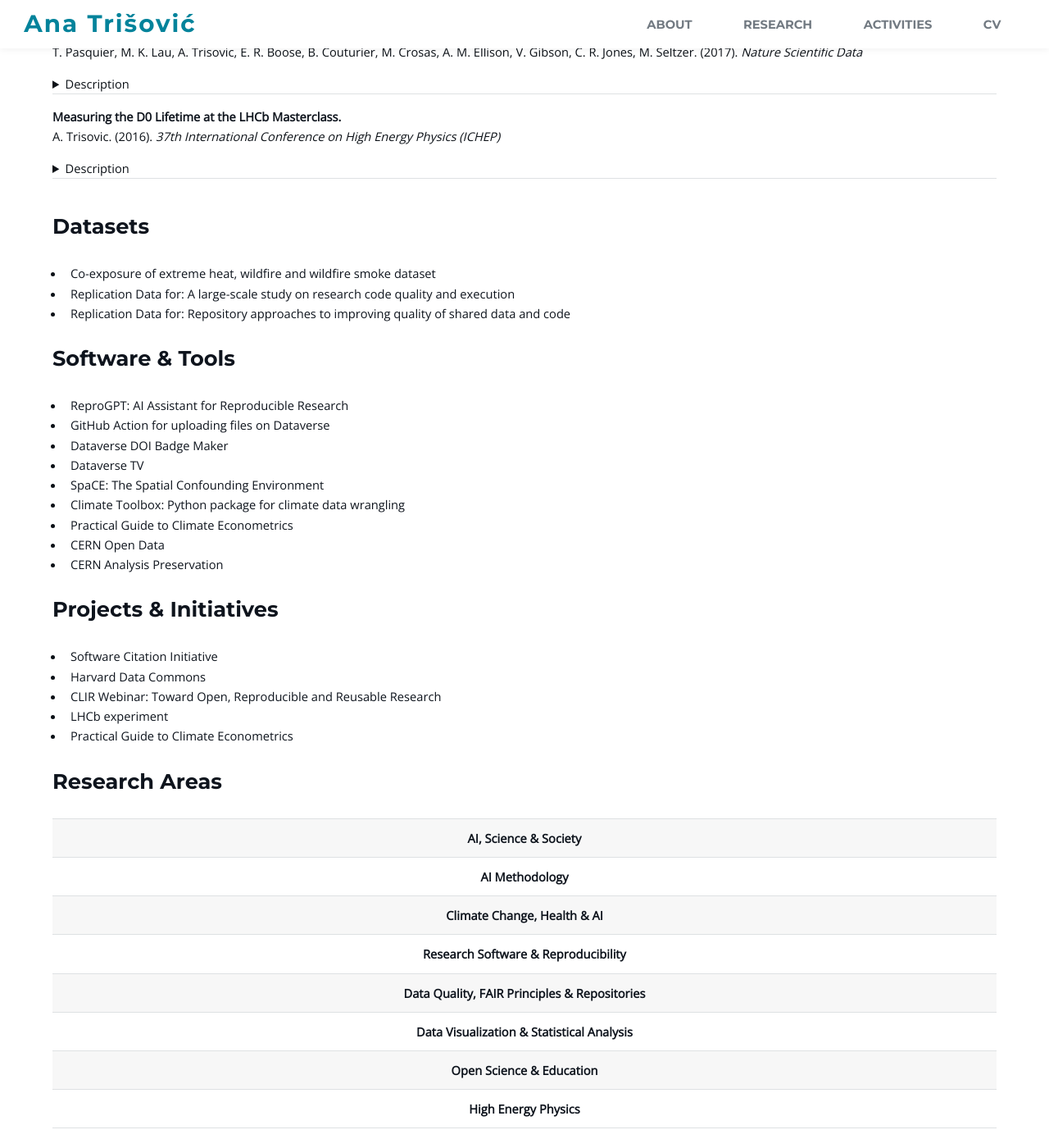
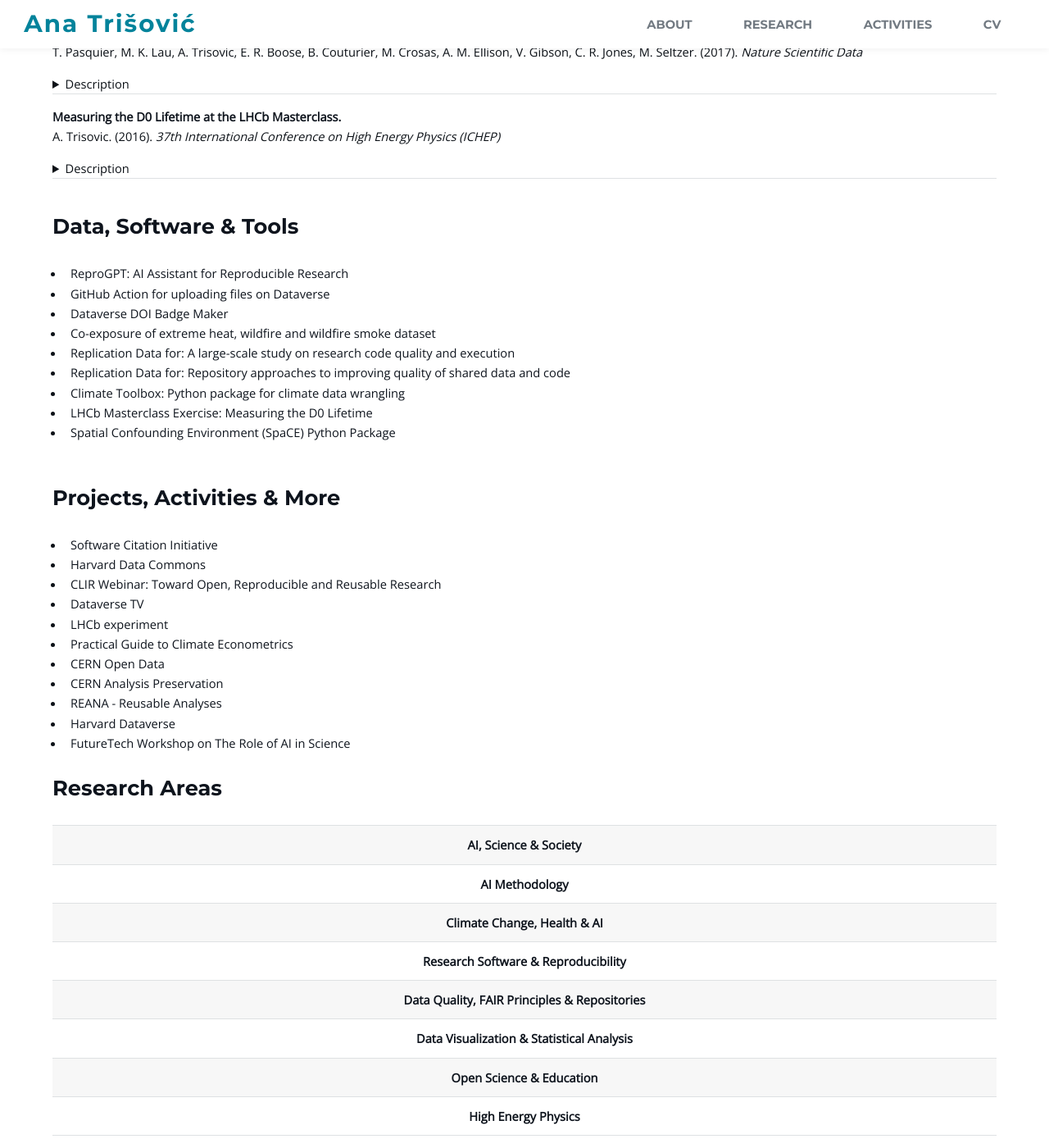
Before and after one commit to atrisovic/anatrisovic.github.io, a Jekyll site: the page built from area.html, in a window 1280 px wide and 1400 px high, scrolled down 3439 px. Shown: the whole window at 82% size. Built offline with Jekyll 4.4.1, drawn with Linux system fonts in a browser that asks for light colours.

Commit message:
cosmetics

```diff
--- a/_data/resources.yml
+++ b/_data/resources.yml
@@ -30,15 +30,9 @@
   name: Dataverse DOI Badge Maker
   url: https://atrisovic.github.io/dataverse-badge/
 - id: 7
-  type: software
+  type: project
   name: Dataverse TV
   url: https://iqss.github.io/dataverse-tv/
-- id:
-  - 4
-  - 3
-  type: software
-  name: "SpaCE: The Spatial Confounding Environment"
-  url: https://github.com/NSAPH-Projects/space
 - id:
   - 4
   type: dataset
@@ -60,10 +54,6 @@
   type: software
   name: "Climate Toolbox: Python package for climate data wrangling"
   url: https://github.com/ClimateImpactLab/climate_toolbox
-- id: 4
-  type: software
-  name: Practical Guide to Climate Econometrics
-  url: https://climateestimate.net
 - id: 8
   type: project
   name: LHCb experiment
@@ -77,12 +67,39 @@
 - id:
   - 8
   - 7
-  type: software
+  type: project
   name: CERN Open Data
   url: http://opendata.cern.ch
 - id:
   - 8
   - 6
-  type: software
+  type: project
   name: CERN Analysis Preservation
   url: https://analysispreservation.cern.ch
+- id:
+  - 8
+  - 6
+  type: project
+  name: REANA - Reusable Analyses
+  url: https://reanahub.io
+- id:
+  - 8
+  - 10
+  type: software
+  name: "LHCb Masterclass Exercise: Measuring the D0 Lifetime"
+  url: https://lhcb-outreach.web.cern.ch/lhcbinternationalmasterclasses/d0-lifetime/
+- id:
+  - 9
+  - 4
+  - 3
+  type: software
+  url: https://github.com/NSAPH-Projects/space-data
+  name: "Spatial Confounding Environment (SpaCE) Python Package"
+- id: 7
+  type: project
+  url: "https://dataverse.harvard.edu"
+  name: Harvard Dataverse
+- id: 1
+  type: project
+  name: "FutureTech Workshop on The Role of AI in Science"
+  url: https://futuretech.mit.edu/workshop-on-the-role-of-ai-in-science
--- a/activities.html
+++ b/activities.html
@@ -10,7 +10,7 @@
 <div class="row 200%">
   <div class="12u">
     {% for presentation in site.data.teaching %}
-    <h3><a href="{{ presentation.link }}">{{ presentation.title }}</a></h3>
+    <strong><a href="{{ presentation.link }}">{{ presentation.title }}</a></strong>
     <p>{{ presentation.description }}</p>
     <div class="grayline"></div>
     {% endfor %}
@@ -23,7 +23,7 @@
 <div class="row 200%">
   <div class="12u">
     {% for presentation in site.data.talks %}
-    <h3><a href="{{ presentation.link }}">{{ presentation.title }}</a></h3>
+    <strong><a href="{{ presentation.link }}">{{ presentation.title }}</a></strong>
     <p>{{ presentation.description }}</p>
     <div class="grayline"></div>
     {% endfor %}
--- a/area.html
+++ b/area.html
@@ -30,10 +30,10 @@
 
 </br>
 
-<h2>Datasets</h2>
+<h2>Data, Software & Tools</h2>
 <ul id="resource-list">
   {% for entry in site.data.resources %}
-    {% if entry.type == "dataset" %}
+    {% if entry.type == "dataset" or entry.type == "software" %}
       <li data-ids="{{ entry.id | join: ',' }}">
         <a href="{{ entry.url }}">{{ entry.name }}</a>
       </li>
@@ -43,7 +43,7 @@
 
 </br>
 
-<h2>Software & Tools</h2>
+<!-- <h2>Software & Tools</h2>
 <ul id="resource-list">
   {% for entry in site.data.resources %}
     {% if entry.type == "software" %}
@@ -52,11 +52,11 @@
       </li>
     {% endif %}
   {% endfor %}
-</ul>
+</ul> -->
 
 </br>
 
-<h2>Projects & Initiatives</h2>
+<h2>Projects, Activities & More</h2>
 <ul id="resource-list">
   {% for entry in site.data.resources %}
     {% if entry.type == "project" %}
--- a/research.html
+++ b/research.html
@@ -47,3 +47,5 @@
         </header>
     </div>
 </div>
+
+</br>
```
